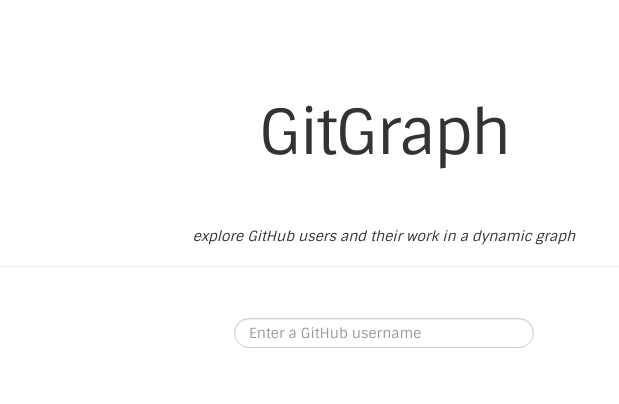
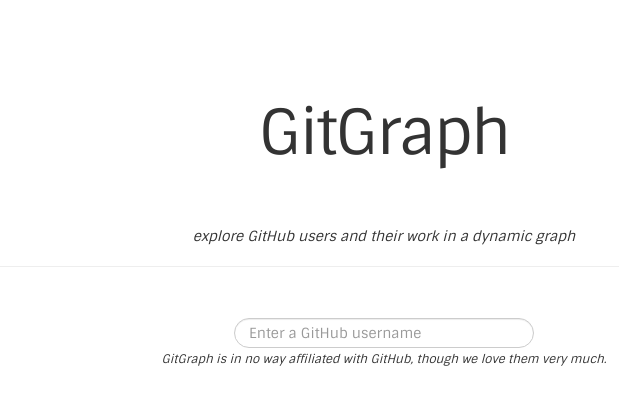
Before and after one commit to estesowaelu/gitgraph, a plain HTML site: page index.html in a window 1280 px wide. Shown: the full height of the page, 256-875 px from the left. Drawn offline with nearby package versions, Linux system fonts and the light colour scheme.

Commit message:
add requisite non-affiliate disclaimer

```diff
--- a/index.html
+++ b/index.html
@@ -68,6 +68,11 @@
           </div>
         </div>
       </div>
+      <footer>
+        <center>
+          <p><small><em>GitGraph is in no way affiliated with GitHub, though we love them very much.</em></small></p>
+        </center>
+      </footer>
     </div>
 
     <!-- Le Javascript -->
```
Lines whose indentation alone changed are shown as unchanged.
